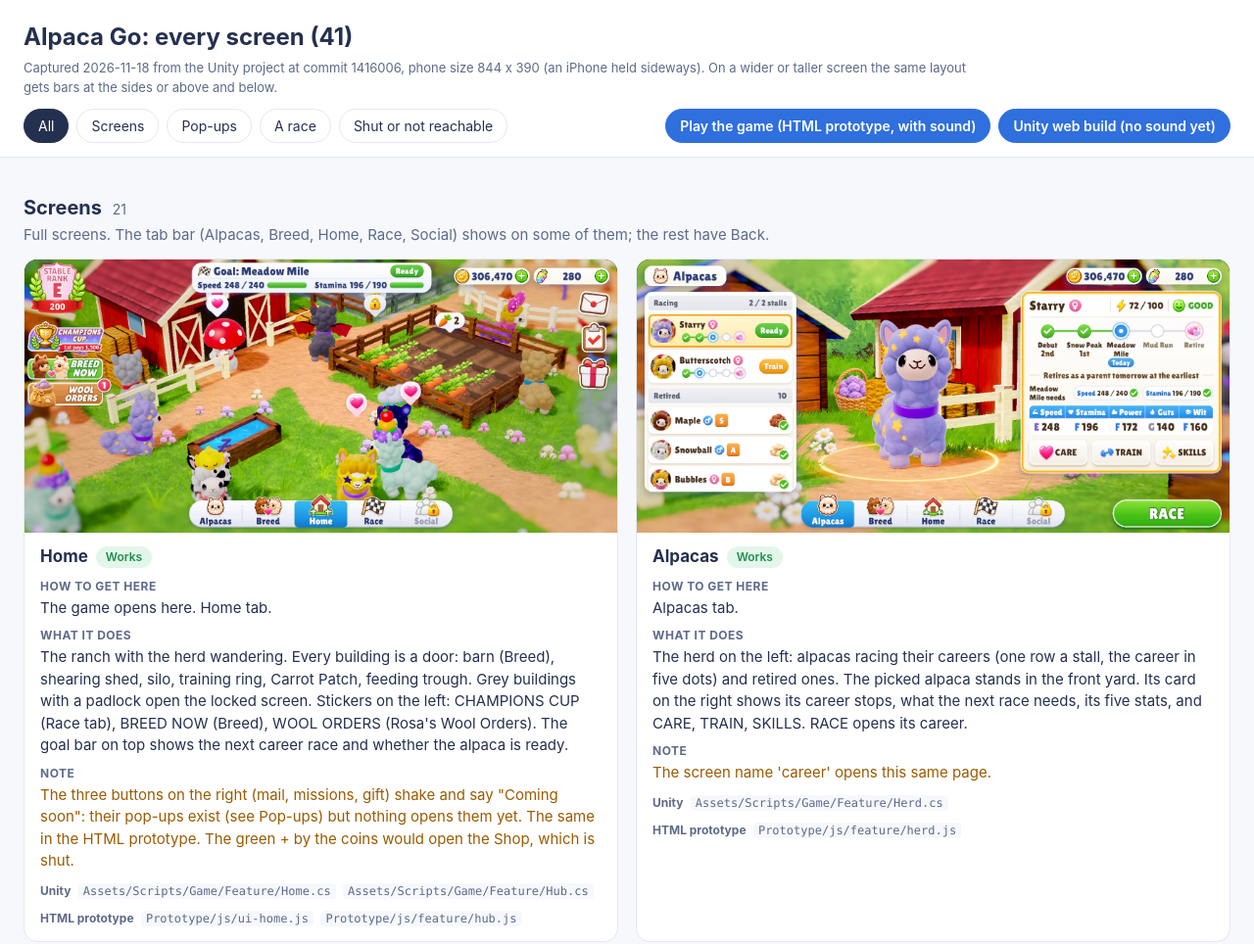
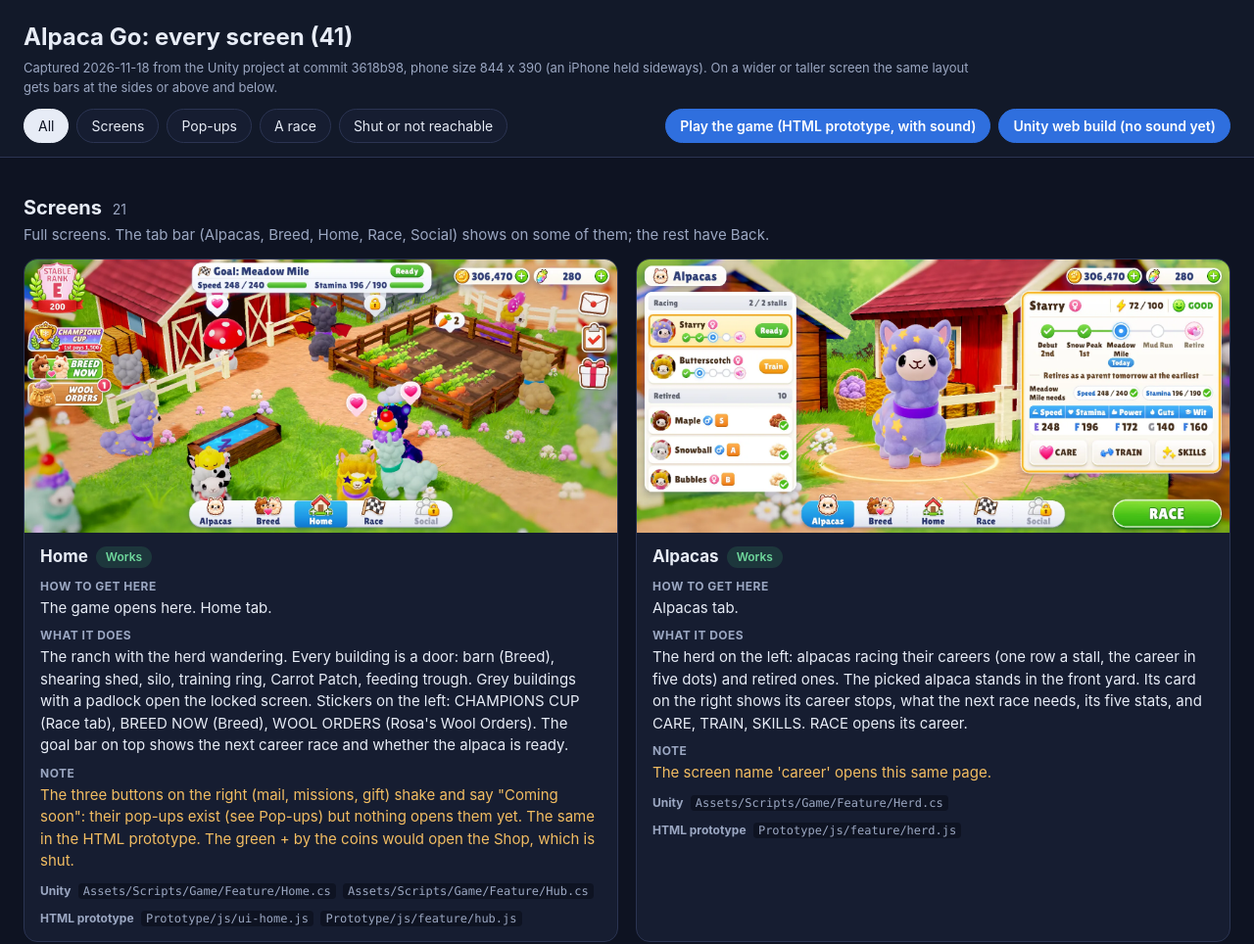
Before and after one commit to chrisli328/alpaca-go, a plain HTML site: page ui/index.html in a window 1280 px wide. Shown: the top 964 px of the page at 98% size. Drawn offline with Linux system fonts and the light colour scheme.

Commit message:
screens page of alpaca-go 76c21af (2026-11-18)

```diff
--- a/ui/index.html
+++ b/ui/index.html
@@ -2,16 +2,19 @@
 <html lang="en"><head><meta charset="utf-8"><meta name="viewport" content="width=device-width, initial-scale=1">
 <title>Alpaca Go: every screen</title>
 <style>
-:root { --ink:#24304f; --soft:#5d6a8a; --line:#e3e8f2; --bg:#f6f8fc; --ok:#1f8f4e; --okb:#e3f6ea; --warn:#9a5b00; --warnb:#fff1d6; --off:#5d6a8a; --offb:#eceff5; }
+/* dark, like every page the studio shares by link */
+:root { color-scheme: dark; --ink:#e7ecf6; --soft:#9ba7c2; --line:#2b3452; --bg:#0e1322; --card:#161d31; --head:#121929; --ok:#6fd99c; --okb:rgba(70,190,120,.16); --warn:#f2bd62; --warnb:rgba(242,176,64,.14); --off:#a9b3c9; --offb:#242c45; }
+html { background: var(--bg); }
 * { box-sizing: border-box; }
 body { margin: 0; font: 15px/1.5 -apple-system, BlinkMacSystemFont, "Segoe UI", Roboto, sans-serif; color: var(--ink); background: var(--bg); }
-header { background: #fff; border-bottom: 1px solid var(--line); padding: 20px 24px 14px; position: sticky; top: 0; z-index: 5; }
+header { background: var(--head); border-bottom: 1px solid var(--line); padding: 20px 24px 14px; position: sticky; top: 0; z-index: 5; }
 h1 { margin: 0 0 4px; font-size: 24px; }
 .stamp { margin: 0 0 12px; color: var(--soft); font-size: 13px; max-width: 980px; }
 .bar { display: flex; flex-wrap: wrap; gap: 8px; align-items: center; }
-.btn, .chip { border: 1px solid var(--line); background: #fff; color: var(--ink); border-radius: 999px; padding: 6px 14px; font: inherit; font-size: 14px; text-decoration: none; cursor: pointer; }
+.btn, .chip { border: 1px solid var(--line); background: var(--card); color: var(--ink); border-radius: 999px; padding: 6px 14px; font: inherit; font-size: 14px; text-decoration: none; cursor: pointer; }
 .btn { background: #2f6fde; border-color: #2f6fde; color: #fff; font-weight: 600; }
-.chip[aria-pressed="true"] { background: var(--ink); border-color: var(--ink); color: #fff; }
+.btn:hover { background: #3d7cf0; }
+.chip[aria-pressed="true"] { background: var(--ink); border-color: var(--ink); color: var(--bg); }
 .gap { flex: 1; }
 main { padding: 8px 24px 60px; max-width: 1500px; margin: 0 auto; }
 h2 { margin: 28px 0 2px; font-size: 20px; }
@@ -19,7 +22,7 @@ h2 small { color: var(--soft); font-weight: 400; font-size: 14px; margin-left: 6
 .blurb, .about { margin: 0 0 12px; color: var(--soft); max-width: 900px; }
 .about { color: var(--ink); background: var(--warnb); border-radius: 10px; padding: 10px 14px; }
 .grid { display: grid; grid-template-columns: repeat(auto-fill, minmax(420px, 1fr)); gap: 18px; }
-.card { background: #fff; border: 1px solid var(--line); border-radius: 14px; overflow: hidden; display: flex; flex-direction: column; }
+.card { background: var(--card); border: 1px solid var(--line); border-radius: 14px; overflow: hidden; display: flex; flex-direction: column; }
 .shot { display: block; padding: 0; border: 0; background: #000; cursor: zoom-in; }
 .shot img { display: block; width: 100%; height: auto; aspect-ratio: 844 / 390; }
 .body { padding: 12px 16px 14px; }
@@ -52,7 +55,7 @@ code { font: 12px ui-monospace, Menlo, monospace; background: var(--bg); border-
 </style></head><body>
 <header>
   <h1>Alpaca Go: every screen (41)</h1>
-  <p class="stamp">Captured 2026-11-18 from the Unity project at commit 1416006, phone size 844 x 390 (an iPhone held sideways). On a wider or taller screen the same layout gets bars at the sides or above and below.</p>
+  <p class="stamp">Captured 2026-11-18 from the Unity project at commit 3618b98, phone size 844 x 390 (an iPhone held sideways). On a wider or taller screen the same layout gets bars at the sides or above and below.</p>
   <div class="bar">
     <button class="chip" data-show="all" aria-pressed="true">All</button>
     <button class="chip" data-show="main" aria-pressed="false">Screens</button>
```
